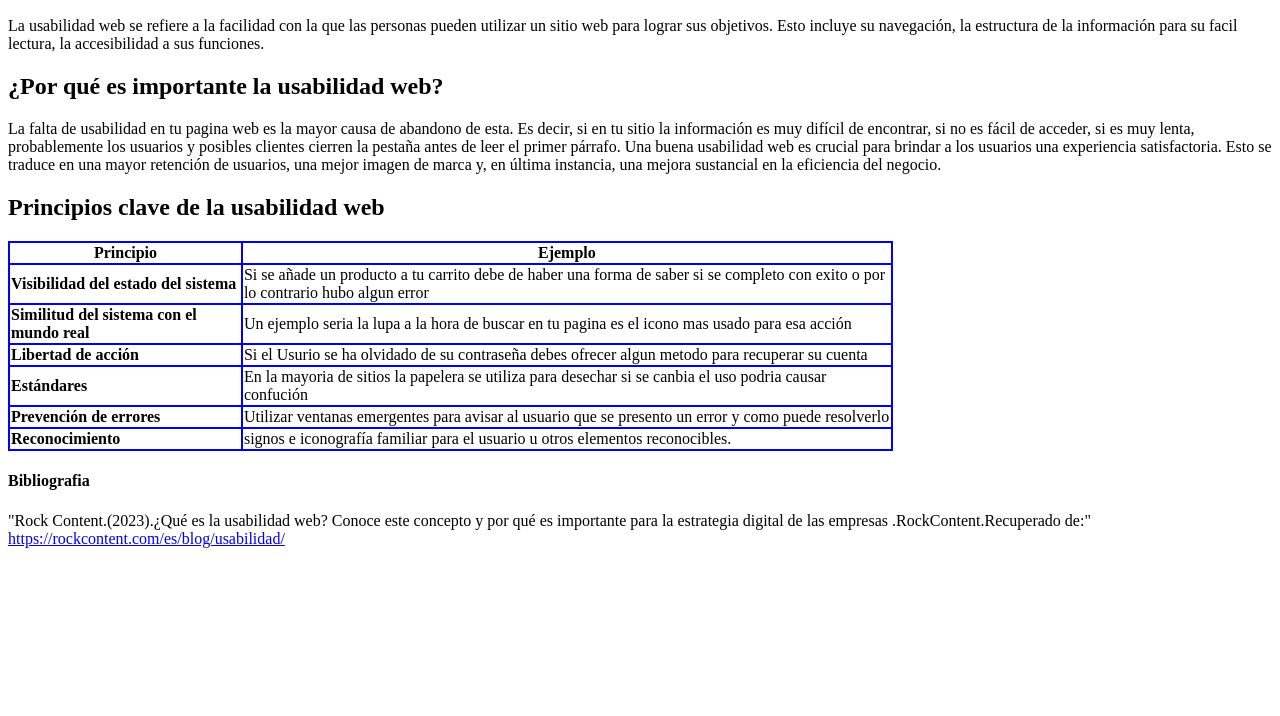
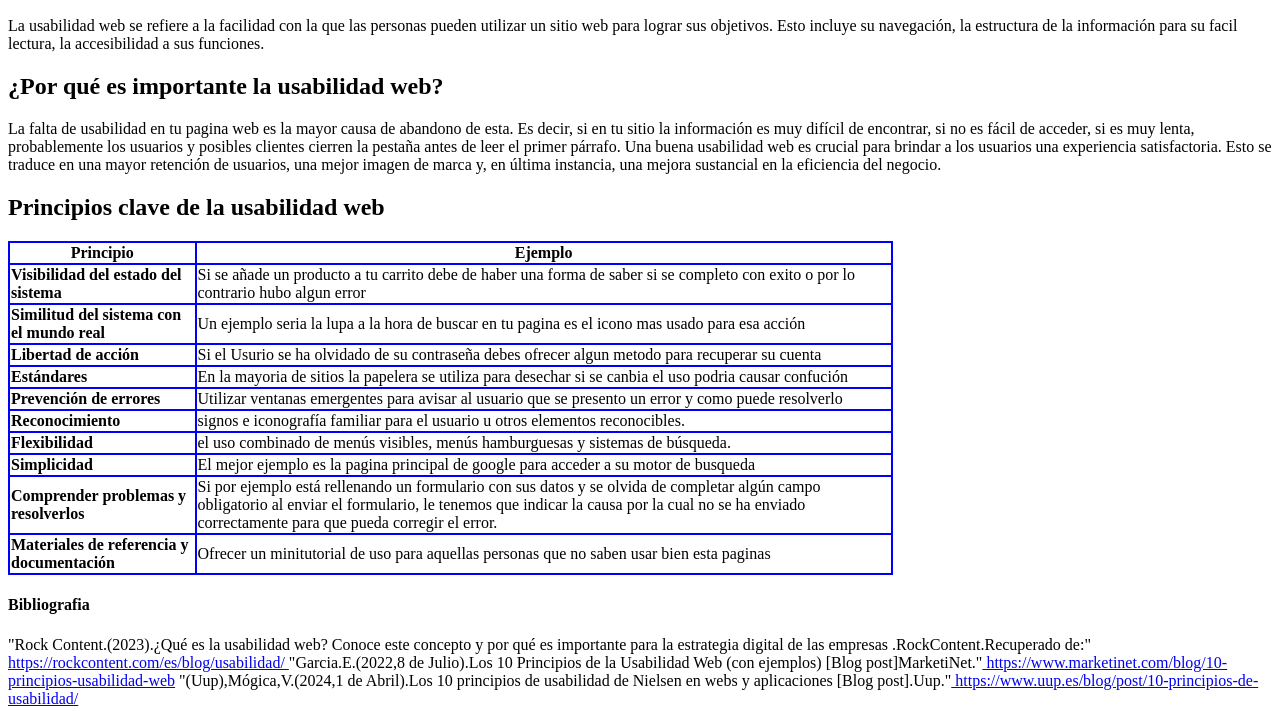
Before and after one commit to noobmaster989/Tranbajo_1, a plain HTML site: page index.html in a window 1280 px wide. Shown: the part 96-812 px from the top of the page. Drawn offline with Linux system fonts and the light colour scheme.

Commit message:
Update index.html

```diff
--- a/index.html
+++ b/index.html
@@ -80,6 +80,28 @@
               <td>signos e iconografía familiar para el usuario u otros elementos reconocibles.
               </td>
              </tr>
+             <tr>
+              <td><b>Flexibilidad</b></td>
+              <td> el uso combinado de menús visibles, menús hamburguesas y sistemas de búsqueda.
+              </td>
+             </tr>
+             <tr>
+              <td><b>Simplicidad</b></td>
+              <td>El mejor ejemplo es la pagina principal de google para acceder a su motor de busqueda
+              </td>
+             </tr>
+             <tr>
+              <td><b>Comprender problemas y resolverlos</b></td>
+              <td>Si por ejemplo está rellenando un formulario con sus datos y se olvida de completar algún campo obligatorio al enviar el formulario, le tenemos que indicar la causa por
+                la cual no se ha enviado correctamente para que pueda corregir el error.
+              </td>
+             </tr>
+             <tr>
+              <td><b>Materiales de referencia y documentación</b></td>
+              <td>Ofrecer un minitutorial de uso para aquellas personas que no saben usar bien
+                esta  paginas
+              </td>
+             </tr>
            </tbody>
 
 
@@ -92,6 +114,11 @@
 
   "Rock Content.(2023).¿Qué es la usabilidad web? Conoce este concepto y por qué es importante para la estrategia digital de las empresas
   .RockContent.Recuperado de:"<a href="https://rockcontent.com/es/blog/usabilidad/" target="_blank"> https://rockcontent.com/es/blog/usabilidad/ </a>
- </footer>
+  "Garcia.E.(2022,8 de Julio).Los 10 Principios de la Usabilidad Web (con ejemplos)
+  [Blog post]MarketiNet."<a href="https://www.marketinet.com/blog/10-principios-usabilidad-web" target="_blank"> https://www.marketinet.com/blog/10-principios-usabilidad-web</a>
+
+  "(Uup),Mógica,V.(2024,1 de Abril).Los 10 principios de usabilidad de Nielsen en webs y aplicaciones
+  [Blog post].Uup."<a href="https://www.uup.es/blog/post/10-principios-de-usabilidad/" target="_blank"> https://www.uup.es/blog/post/10-principios-de-usabilidad/ </a>
+</footer>
  </body>
  </html>
```
